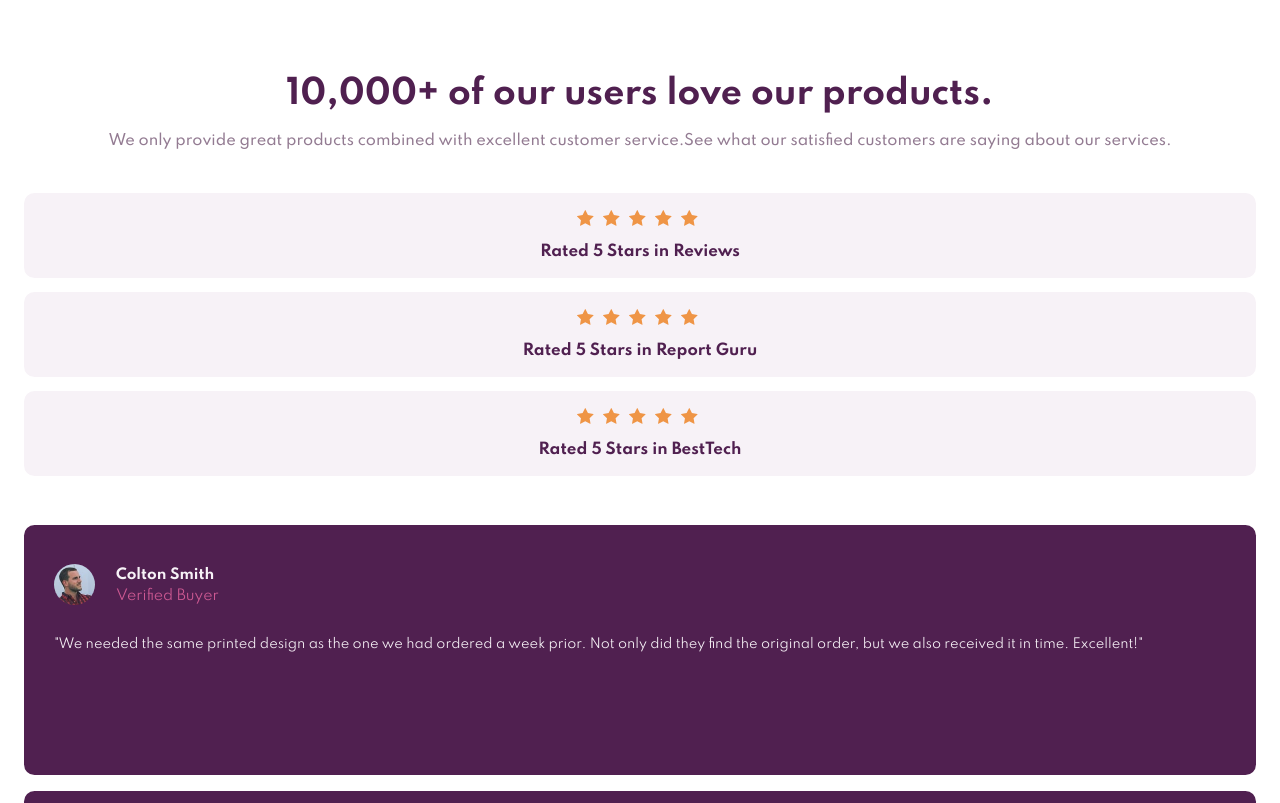
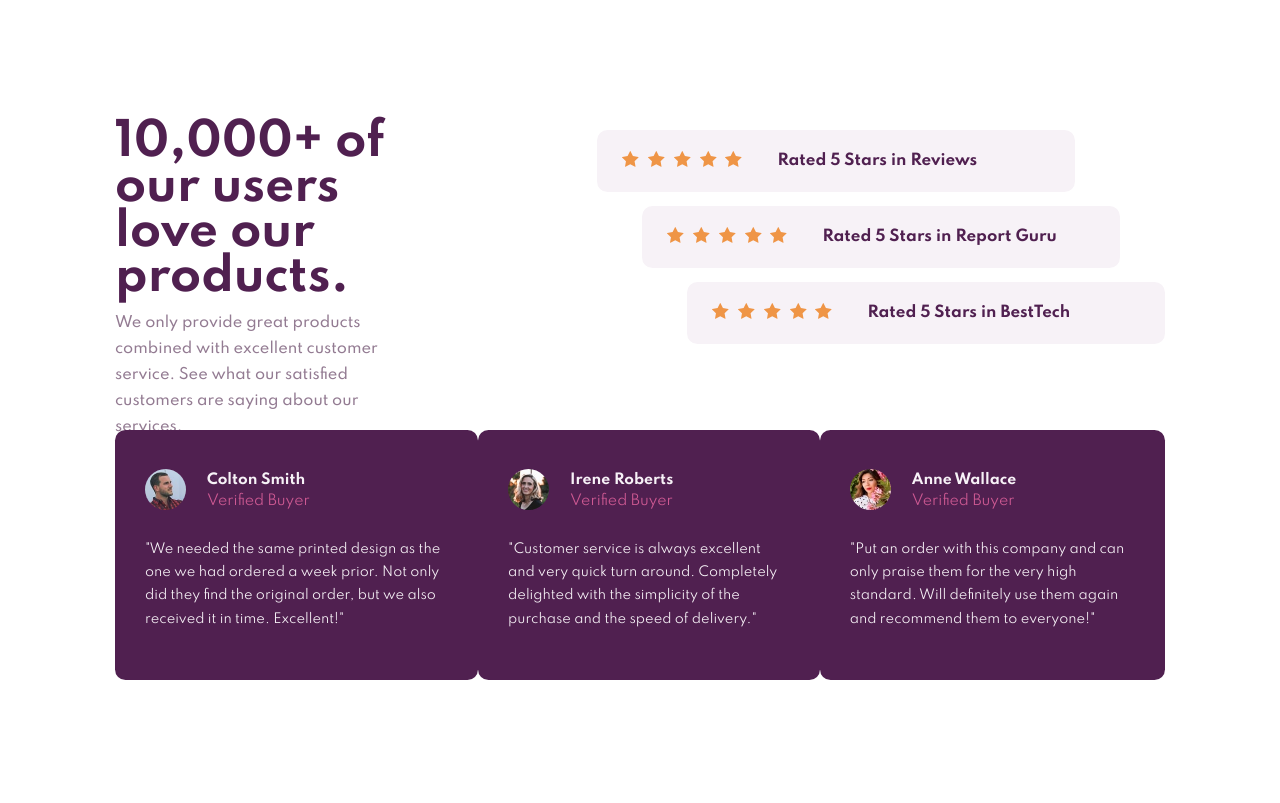
Before and after one commit to mrLuisFer/social-proof, a plain HTML site: page src/index.html in a window 1280 px wide. Shown: the top 803 px of the page. Drawn offline with Linux system fonts and the light colour scheme.

Commit message:
Adding pc layout

```diff
--- a/src/sass/components/_cards.scss
+++ b/src/sass/components/_cards.scss
@@ -2,6 +2,11 @@
 	display: grid;
 	gap: 16px 0;
 	color: $grayishMagenta;
+
+	@media screen and (min-width: 905px) {
+		display: flex;
+		grid-column: span 2;
+	}
 
 	.card {
 		background: $magenta;
--- a/src/sass/components/_globals.scss
+++ b/src/sass/components/_globals.scss
@@ -15,7 +15,3 @@ body {
 	background: $white;
 	font-size: 15px;
 }
-
-.main {
-	padding: 78px 24px;
-}
--- a/src/sass/components/_header.scss
+++ b/src/sass/components/_header.scss
@@ -1,5 +1,11 @@
 .header {
 	text-align: center;
+
+	@media screen and (min-width: 905px) {
+		text-align: left;
+		padding-right: 70px;
+	}
+
 	margin-bottom: 43px;
 
 	&_title {
@@ -8,11 +14,20 @@
 		line-height: 1;
 		margin-bottom: 22px;
 		font-weight: 700;
+
+		@media screen and (min-width: 905px) {
+			font-size: 45px;
+			margin-bottom: 10px;
+		}
 	}
 
 	&_text {
 		font-size: 14.5px;
 		color: $darkGrayishMagenta;
 		font-weight: 500;
+
+		@media screen and (min-width: 905px) {
+			line-height: 1.8;
+		}
 	}
 }
--- /dev/null
+++ b/src/sass/components/_main.scss
@@ -0,0 +1,11 @@
+.main {
+	padding: 78px 24px;
+	@media screen and (min-width: 905px) {
+		padding: 120px 155px;
+		display: grid;
+		padding: 120px 115px;
+		gap: 60px 130px;
+		grid-template-columns: 1fr 1fr;
+		grid-template-rows: 250px 300px;
+	}
+}
--- a/src/sass/components/_pattern.scss
+++ b/src/sass/components/_pattern.scss
@@ -4,7 +4,7 @@
 		&_bottom {
 			display: none;
 		}
-		@media screen and (max-width: 600px) {
+		@media screen and (max-width: 900px) {
 			&_top {
 				display: inline-block;
 				position: absolute;
@@ -20,7 +20,7 @@
 				width: 100%;
 				left: 0px;
 				right: 0;
-				bottom: -950px;
+				bottom: -605px;
 			}
 		}
 	}
--- a/src/sass/components/_rated.scss
+++ b/src/sass/components/_rated.scss
@@ -1,14 +1,33 @@
 .rated {
 	text-align: center;
 	margin-bottom: 48.5px;
+
+	@media screen and (min-width: 905px) {
+		margin-bottom: 0;
+	}
 
 	&_reviews,
 	&_report,
 	&_bestTech {
 		@include rated-layout;
 
+		@media screen and (min-width: 900px) {
+			display: flex;
+			justify-content: flex-start;
+			align-items: center;
+			// height: auto;
+			height: 62px;
+			width: 478px;
+			padding-left: 25px;
+		}
+
 		&_stars {
 			margin-bottom: 12px;
+
+			@media screen and (min-width: 900px) {
+				margin-bottom: 0;
+				margin-right: 30px;
+			}
 
 			img {
 				margin-right: 5px;
@@ -21,3 +40,16 @@
 		}
 	}
 }
+
+.rated_reviews {
+	margin-top: 10px;
+}
+
+.rated_report {
+	margin-left: 45px;
+	margin-right: 0;
+}
+
+.rated_bestTech {
+	margin-left: calc(45px + 45px);
+}
--- a/src/sass/components/mixins/_mixins.scss
+++ b/src/sass/components/mixins/_mixins.scss
@@ -3,4 +3,9 @@
 	padding: 17px 0;
 	border-radius: $radius;
 	margin-bottom: 14px;
+
+	@media screen and (min-width: 905px) {
+		padding: 15px;
+		margin-right: 0;
+	}
 }
--- a/src/sass/index.scss
+++ b/src/sass/index.scss
@@ -3,6 +3,7 @@
 // Mixins
 @import './components/mixins/mixins';
 // Sass Components
+@import './components/main';
 @import './components/pattern';
 @import './components/header';
 @import './components/rated';
```
Also changed, not shown: src/index.html (+1 -1 lines), src/css/index.css, 1 other file.
